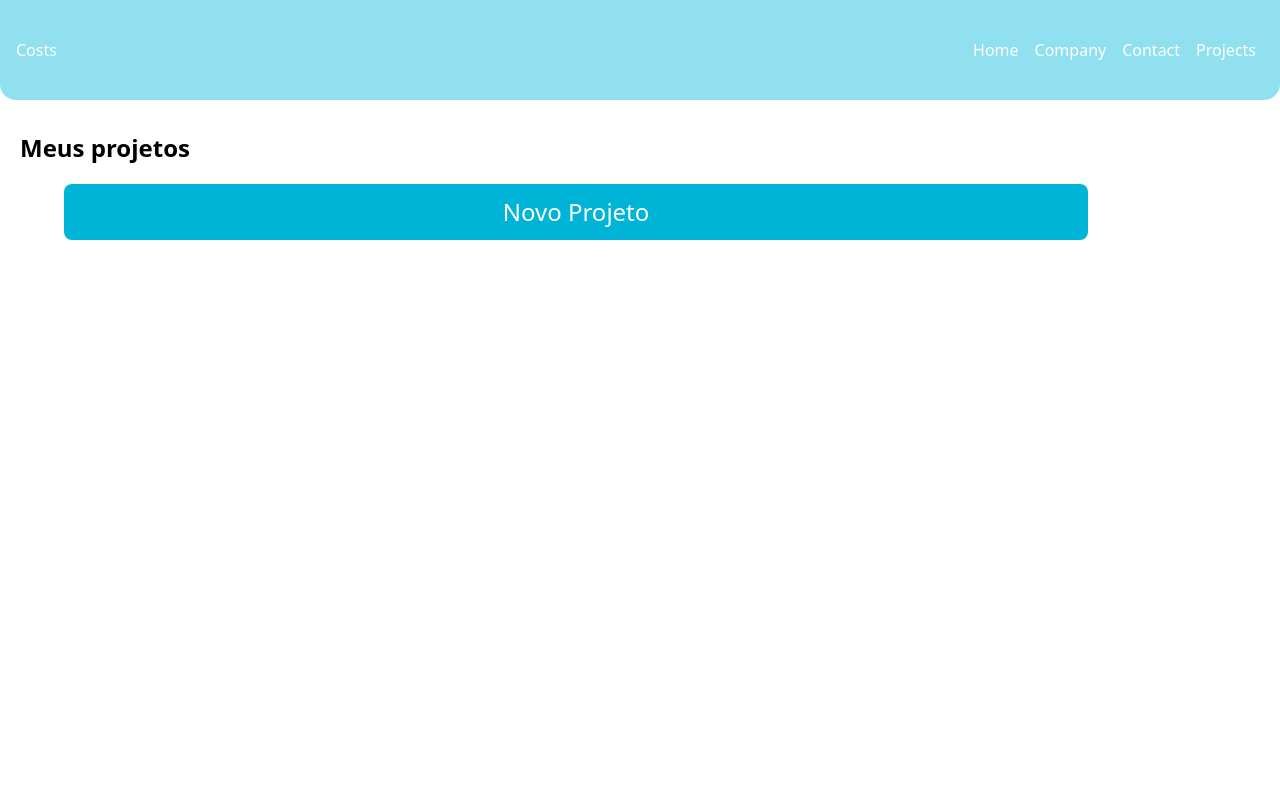
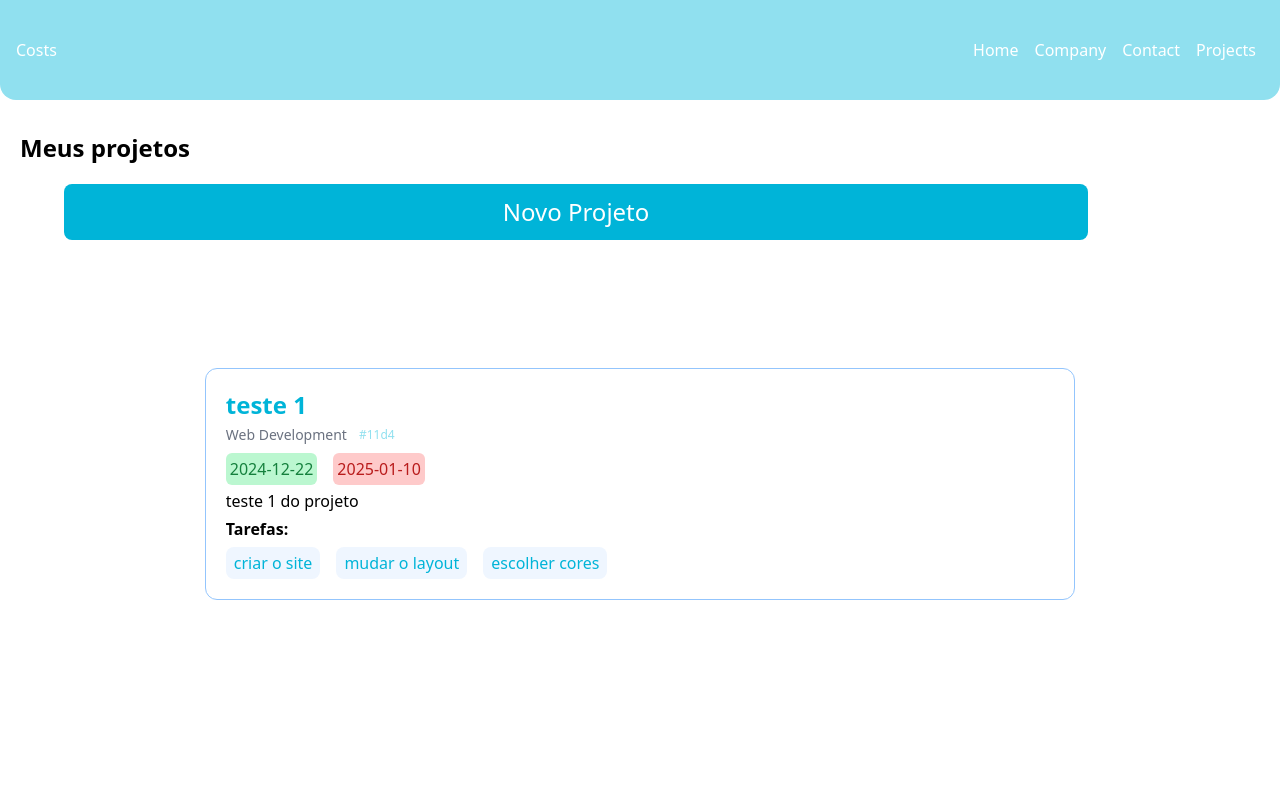
Before and after one commit to YannGabriel/TeskiFy, a React (Create React App) app: page /projects in a window 1280 px wide. Shown: the top 800 px of the page. Built offline with nearby package versions, Linux system fonts and the light colour scheme; data requests are answered from the project's data file.

Commit message:
insert loading icon/section for projects part

```diff
--- a/db.json
+++ b/db.json
@@ -1,5 +1,30 @@
 {
   "projects": [
+    {
+      "id": "11d4",
+      "name": "teste 1",
+      "description": "teste 1 do projeto",
+      "startDate": "2024-12-22",
+      "lastDate": "2025-01-10",
+      "category": {
+        "id": "1",
+        "name": "Web Development"
+      },
+      "tasks": [
+        {
+          "id": "1734895342719",
+          "name": "criar o site"
+        },
+        {
+          "id": "1734895346427",
+          "name": "mudar o layout"
+        },
+        {
+          "id": "1734895350387",
+          "name": "escolher cores"
+        }
+      ]
+    }
   ],
   "category": [
     {
--- /dev/null
+++ b/src/components/Layout/loader.tsx
@@ -0,0 +1,12 @@
+
+
+import loader from "../../images/Loader.svg"
+
+
+export const Loader = () =>{
+  return(
+    <div className="loaderContainer w-[100%] h-[100vh] flex justify-center ">
+      <img src={loader} alt="loading" className="w-[48px] animate-spin360" />
+    </div>
+  )
+}
--- a/src/components/projects/message.tsx
+++ b/src/components/projects/message.tsx
@@ -30,7 +30,7 @@ export const Message = ({msg, type}: MessageProps) =>{
   return(
     <>
     {visible &&(
-          <p className="message bg-green-200 w-[80%] text-center p-2 rounded-md text-green-700 mt-[2.5%] ml-5">{msg}</p>
+          <p className="message m-auto bg-green-200 w-[80%] text-center p-2 rounded-md text-green-700 mt-[2.5%] ">{msg}</p>
     )}
     </>
 
--- a/src/pages/projects.tsx
+++ b/src/pages/projects.tsx
@@ -3,6 +3,7 @@ import { useLocation } from "react-router-dom";
 import { useEffect, useState } from "react";
 import { LinkButton } from "../components/buttons/newProjectButton";
 import { ProjectCard } from "../components/projects/projectCard";
+import { Loader } from "../components/Layout/loader";
 
 interface Category {
   id: string;
@@ -27,7 +28,8 @@ interface Project {
 }
 
 export const Projects = () => {
-  const [projects, setProjects] = useState<Project[]>([]); // Tipando o estado com a interface Project
+  const [projects, setProjects] = useState<Project[]>([])// Tipando o estado com a interface Project
+  const [removeLoading, setRemoveLoading] = useState(false)//Remoção/criação do laoding
 
   useEffect(() => {
     fetch("http://localhost:5000/projects", {
@@ -40,6 +42,7 @@ export const Projects = () => {
       .then((data) => {
         setProjects(data);
         console.log(data);
+        setRemoveLoading(true);
       })
       .catch((err) => console.log(err));
   }, []);
@@ -71,6 +74,7 @@ export const Projects = () => {
               tasks={project.tasks}
             />
           ))}
+          {!removeLoading && <Loader/>}
       </div>
     </div>
   );
--- a/tailwind.config.js
+++ b/tailwind.config.js
@@ -7,6 +7,15 @@ module.exports = {
         darkBlue: "#00b4d8",
         pastelBlue: "#0077b6",
       },
+      animation: {
+        spin360: "spin360 1s linear infinite", // Adiciona a animação spin360
+      },
+      keyframes: {
+        spin360: {
+          "0%": { transform: "rotate(0deg)" },
+          "100%": { transform: "rotate(360deg)" },
+        },
+      },
     },
   },
   plugins: [],
```
Also changed, not shown: src/images/Loader.svg (added).
